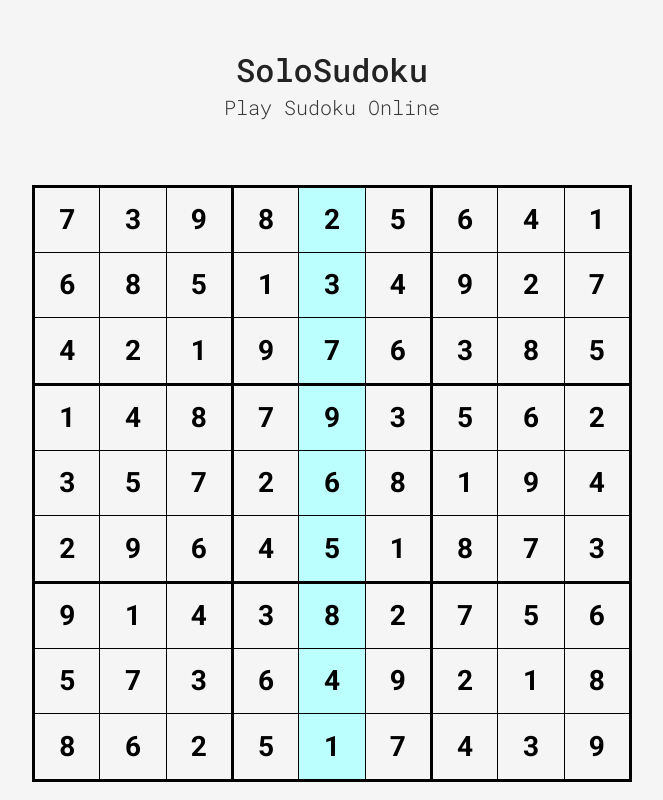
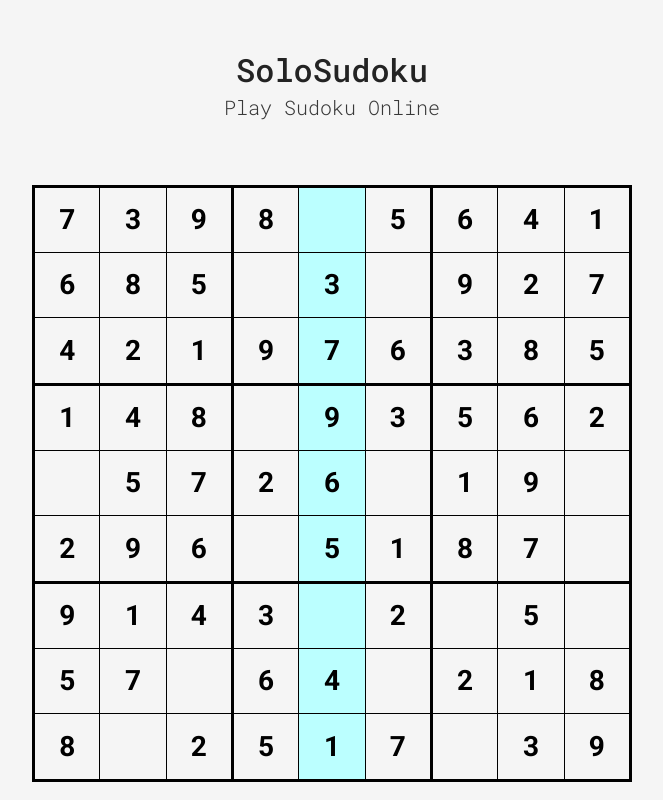
Before and after one commit to coenmooij/solosudoku, an Angular app: page / in a window 1280 px wide. Shown: the top 800 px of the page, without its empty margins (308-971 px from the left). Built offline with nearby package versions, Linux system fonts and the light colour scheme.

Commit message:
implement digger and fix infinite loop, complete puzzzle gen including test

```diff
--- a/src/app/core/digger.ts
+++ b/src/app/core/digger.ts
@@ -1,9 +1,78 @@
-import { Grid, Position } from '@solosudoku/models';
+import { BOX_POSITIONS, COLUMN_POSITIONS, ROW_POSITIONS } from '@solosudoku/configuration';
+import { BitmaskHelper, GridHelper, Randomizer } from '@solosudoku/helpers';
+import { Bitmask, Grid, Position } from '@solosudoku/models';
+import { LinearSolver } from './linear.solver';
 
 export class Digger {
-  public static dig(grid: Grid, holePositions: Position[]): Grid {
-    // TODO : Implement
+  public static dig(grid: Grid, holes: number, bound: number): Grid {
+    const positions: Position[] = Randomizer.generatePositions(holes);
+
+    // eslint-disable-next-line @typescript-eslint/prefer-for-of
+    for (let index: number = 0; index < positions.length; index++) {
+      const [rowIndex, columnIndex] = positions[index];
+      if (this.canRemove(grid, rowIndex, columnIndex, bound)) grid[rowIndex][columnIndex] = 0;
+    }
 
     return grid;
   }
+
+  public static canRemove(grid: Grid, rowIndex: number, columnIndex: number, bound: number): boolean {
+    if (!this.hasValidBounds(grid, rowIndex, columnIndex, bound)) return false;
+
+    let possibilities: number = this.getPossibilities(grid, rowIndex, columnIndex);
+    const numberOfPossibilities: number = BitmaskHelper.count(possibilities);
+    if (numberOfPossibilities === 0) return true;
+
+    for (let index: number = 0; index < numberOfPossibilities; index++) {
+      const value: number = BitmaskHelper.first(possibilities);
+      possibilities = BitmaskHelper.unset(possibilities, value);
+
+      const testGrid: Grid = GridHelper.copyGrid(grid);
+      testGrid[rowIndex][columnIndex] = value;
+      const solution: Grid | null = LinearSolver.solve(testGrid);
+      if (solution) return false;
+    }
+
+    return true;
+  }
+
+  // TODO : Performance?
+  private static hasValidBounds(grid: Grid, rowIndex: number, columnIndex: number, bound: number): boolean {
+    const boxIndex: number = GridHelper.getBoxIndex(rowIndex, columnIndex);
+    return (
+      this.hasValidBound(grid, ROW_POSITIONS[rowIndex], bound) &&
+      this.hasValidBound(grid, COLUMN_POSITIONS[columnIndex], bound) &&
+      this.hasValidBound(grid, BOX_POSITIONS[boxIndex], bound)
+    );
+  }
+
+  private static hasValidBound(grid: Grid, positions: Position[], bound: number): boolean {
+    let count: number = 0;
+    for (const [rowIndex, columnIndex] of positions) {
+      if (grid[rowIndex][columnIndex] !== 0) count++;
+    }
+    return count > bound;
+  }
+
+  private static getPossibilities(grid: Grid, rowIndex: number, columnIndex: number): number {
+    let mask: number = Bitmask.Possibilities;
+    const boxIndex: number = GridHelper.getBoxIndex(rowIndex, columnIndex);
+    const boxPositions: Position[] = BOX_POSITIONS[boxIndex];
+
+    for (let i: number = 0; i < 9; i++) {
+      const rowValue: number = grid[rowIndex][i];
+      if (rowValue !== 0) mask = BitmaskHelper.unset(mask, rowValue);
+
+      const columnValue: number = grid[i][columnIndex];
+      if (columnValue !== 0) mask = BitmaskHelper.unset(mask, columnValue);
+
+      const [boxRowIndex, boxColumnIndex] = boxPositions[i];
+      const boxValue: number = grid[boxRowIndex][boxColumnIndex];
+      if (boxValue !== 0) mask = BitmaskHelper.unset(mask, boxValue);
+    }
+
+    mask = BitmaskHelper.unset(mask, grid[rowIndex][columnIndex]);
+
+    return mask;
+  }
 }
--- a/src/app/core/linear.solver.ts
+++ b/src/app/core/linear.solver.ts
@@ -1,12 +1,12 @@
 import { BitmaskHelper, GridHelper, Randomizer } from '@solosudoku/helpers';
-import { Cell, Grid, UnsolvableException } from '@solosudoku/models';
+import { Cell, Grid } from '@solosudoku/models';
 
 export class LinearSolver {
-  public static solve(grid: Grid): Grid {
+  public static solve(grid: Grid): Grid | null {
     const solveGrid: Cell[] = GridHelper.createCellGrid(grid);
 
     for (let index: number = 0; index < 81; index++) {
-      if (index < 0) throw new UnsolvableException(); // Only applicable to partially-filled grids
+      if (index < 0) return null;
 
       const rowIndex: number = Math.floor(index / 9);
       const columnIndex: number = index % 9;
@@ -24,13 +24,13 @@ export class LinearSolver {
         // Undo previous attempts if present
         GridHelper.undoPossibilities(solveGrid, cell.undo, cell.value);
         cell.undo = [];
+      }
 
-        // Out of options, go back to previous cell
-        if (cell.options.length === 0) {
-          cell.value = 0;
-          index -= 2;
-          continue;
-        }
+      // Out of options, go back to previous cell
+      if (cell.options.length === 0) {
+        cell.value = 0;
+        index -= 2;
+        continue;
       }
 
       // Try another option
--- a/src/app/core/puzzle.generator.ts
+++ b/src/app/core/puzzle.generator.ts
@@ -1,6 +1,6 @@
 import { ConfigurationService } from '@solosudoku/configuration';
-import { Randomizer, wrapInPromise } from '@solosudoku/helpers';
-import { DifficultyConfig, Grid, Position, Puzzle, RatingType } from '@solosudoku/models';
+import { wrapInPromise } from '@solosudoku/helpers';
+import { DifficultyConfig, Grid, Puzzle, RatingType } from '@solosudoku/models';
 import { from, Observable } from 'rxjs';
 import { Digger } from './digger';
 import { SolutionGenerator } from './solution.generator';
@@ -17,11 +17,10 @@ export class PuzzleGenerator {
   }
 
   public static generate(rating: RatingType): Puzzle {
-    const solutionGrid: Grid = SolutionGenerator.generate();
+    const solution: Grid = SolutionGenerator.generate();
     const difficulty: DifficultyConfig = ConfigurationService.getDifficulty(rating);
-    const holePositions: Position[] = Randomizer.generatePositions(difficulty.holes);
-    const puzzleGrid: Grid = Digger.dig(solutionGrid, holePositions);
+    const puzzle: Grid = Digger.dig(solution, difficulty.holes, difficulty.bound);
 
-    return { rating, solution: solutionGrid, puzzle: puzzleGrid };
+    return { rating, solution, puzzle };
   }
 }
--- a/src/app/core/solution.generator.ts
+++ b/src/app/core/solution.generator.ts
@@ -5,6 +5,6 @@ import { LinearSolver } from './linear.solver';
 export class SolutionGenerator {
   public static generate(): Grid {
     const emptyGrid: Grid = GridHelper.createEmptyGrid();
-    return LinearSolver.solve(emptyGrid);
+    return LinearSolver.solve(emptyGrid) as Grid; // Empty grids are always solvable
   }
 }
--- a/src/app/helpers/bitmask.helper.ts
+++ b/src/app/helpers/bitmask.helper.ts
@@ -37,4 +37,11 @@ export class BitmaskHelper {
     }
     return count;
   }
+
+  public static first(mask: number, length: number = 10): number {
+    for (let value: number = 0; value < length; value++) {
+      if (this.isSet(mask, value)) return value;
+    }
+    return -1;
+  }
 }
--- a/src/app/helpers/grid.helper.ts
+++ b/src/app/helpers/grid.helper.ts
@@ -158,4 +158,15 @@ export class GridHelper {
 
     return box;
   }
+
+  public static copyGrid(grid: Grid): Grid {
+    const newGrid: Grid = [];
+    for (let rowIndex: number = 0; rowIndex < 9; rowIndex++) {
+      newGrid.push([]);
+      for (let columnIndex: number = 0; columnIndex < 9; columnIndex++) {
+        newGrid[rowIndex].push(grid[rowIndex][columnIndex]);
+      }
+    }
+    return newGrid;
+  }
 }
--- a/src/app/pages/home/home.page.ts
+++ b/src/app/pages/home/home.page.ts
@@ -3,7 +3,7 @@ import { FormControl, ReactiveFormsModule } from '@angular/forms';
 import { BarComponent, ButtonComponent, NotificationComponent, PuzzleComponent } from '@solosudoku/components';
 import { PuzzleGenerator } from '@solosudoku/core';
 import { GridHelper, GridValidator } from '@solosudoku/helpers';
-import { Bitmask, Cell, Puzzle } from '@solosudoku/models';
+import { Bitmask, Cell, Puzzle, Rating, RatingType } from '@solosudoku/models';
 
 @Component({
   selector: 'ss-home',
@@ -14,7 +14,7 @@ export class HomePage implements OnInit {
   public puzzle?: Puzzle;
   public grid: Cell[][] = [];
   public isValid?: boolean; // TODO : Change to state object
-  public difficultyControl: FormControl = new FormControl('medium');
+  public difficultyControl: FormControl<RatingType> = new FormControl(Rating.Medium, { nonNullable: true });
 
   public ngOnInit(): void {
     this.onNewPuzzle();
@@ -43,7 +43,46 @@ export class HomePage implements OnInit {
   public onNewPuzzle(): void {
     // TODO : Loading / disabled state for button / puzzle
 
-    PuzzleGenerator.generate$(this.difficultyControl.value).subscribe((puzzle: Puzzle) => this.loadPuzzle(puzzle));
+    PuzzleGenerator.generate$(Rating.Tutorial).subscribe((puzzle: Puzzle) => this.loadPuzzle(puzzle));
+  }
+
+  public getDifficultyName(rating: RatingType): string {
+    switch (rating) {
+      case Rating.Tutorial:
+        return 'Tutorial';
+      case Rating.VeryEasy:
+        return 'VeryEasy';
+      case Rating.Easy:
+        return 'Easy';
+      case Rating.Hard:
+        return 'Hard';
+      case Rating.Legendary:
+        return 'Very Hard';
+      case Rating.Impossible:
+        return 'Impossible';
+      case Rating.Medium:
+      default:
+        return 'Medium';
+    }
+  }
+
+  public getDifficultyStars(rating: RatingType): number {
+    switch (rating) {
+      case Rating.Tutorial:
+        return 0.5;
+      case Rating.VeryEasy:
+        return 1;
+      case Rating.Easy:
+        return 2;
+      case Rating.Medium:
+        return 3;
+      case Rating.Hard:
+        return 4;
+      case Rating.Legendary:
+        return 5;
+      case Rating.Impossible:
+        return 6;
+    }
   }
 
   private loadPuzzle(puzzle: Puzzle): void {
```
Also changed, not shown: 2 other files (tests, documents, lock files or other folders).
